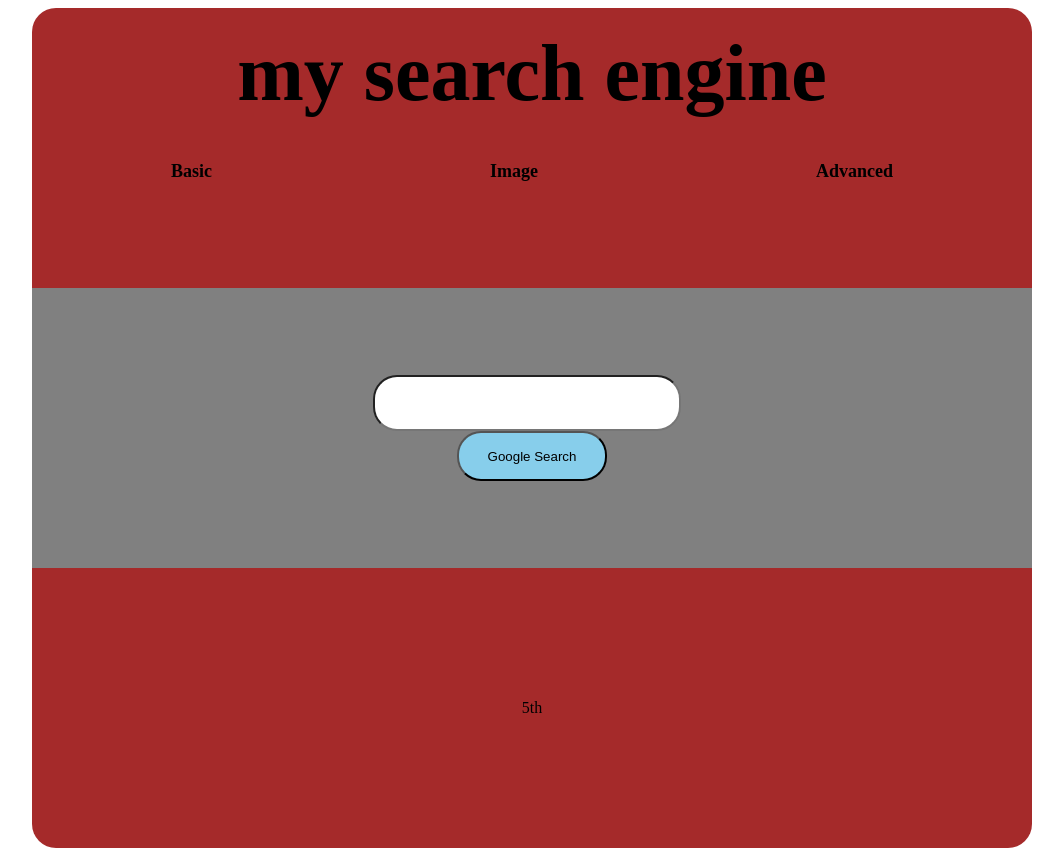
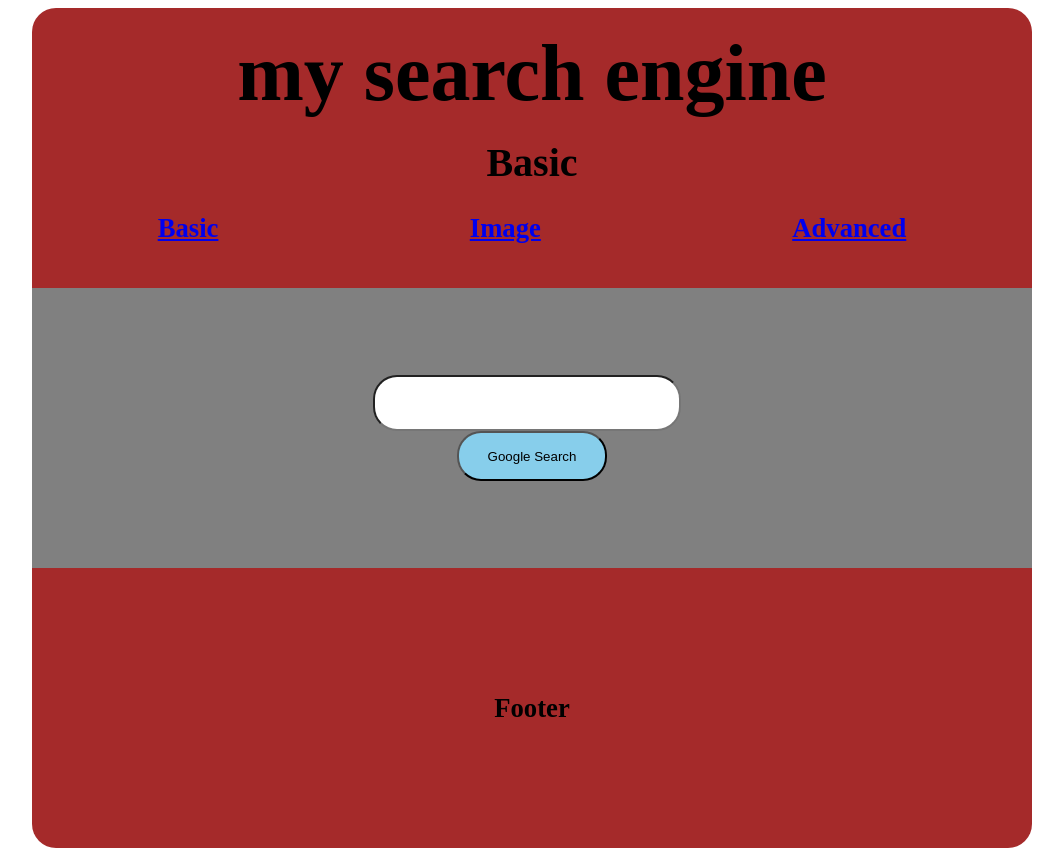
Before and after one commit to Youssefwolf/WebEngine, a plain HTML site: page index.html in a window 1280 px wide. Shown: the whole page, without its empty margins (108-1171 px from the left). Drawn offline with Linux system fonts and the light colour scheme.

Commit message:
Update index.html

```diff
--- a/index.html
+++ b/index.html
@@ -8,10 +8,11 @@
 
         <div id="one">
             <h1>my search engine</h1>
+            <h2>Basic</h2>
             <div class="navbar">
-                <div class="navitem">Basic</div>
-                <div class="navitem">Image</div>
-                <div class="navitem">Advanced</div>
+                <div class="navitem"><a href="index.html">Basic</a></div>
+                <div class="navitem"><a href="image.html">Image</a></div>
+                <div class="navitem"><a href="advanced.html">Advanced</a></div>
             </div>
         </div>
 
@@ -24,7 +25,11 @@
         </div>
 
 
-        <div id="three">5th</div>
+        <div id="three">
+
+            <h2>Footer</h2>
+
+        </div>
 
 
 
```
